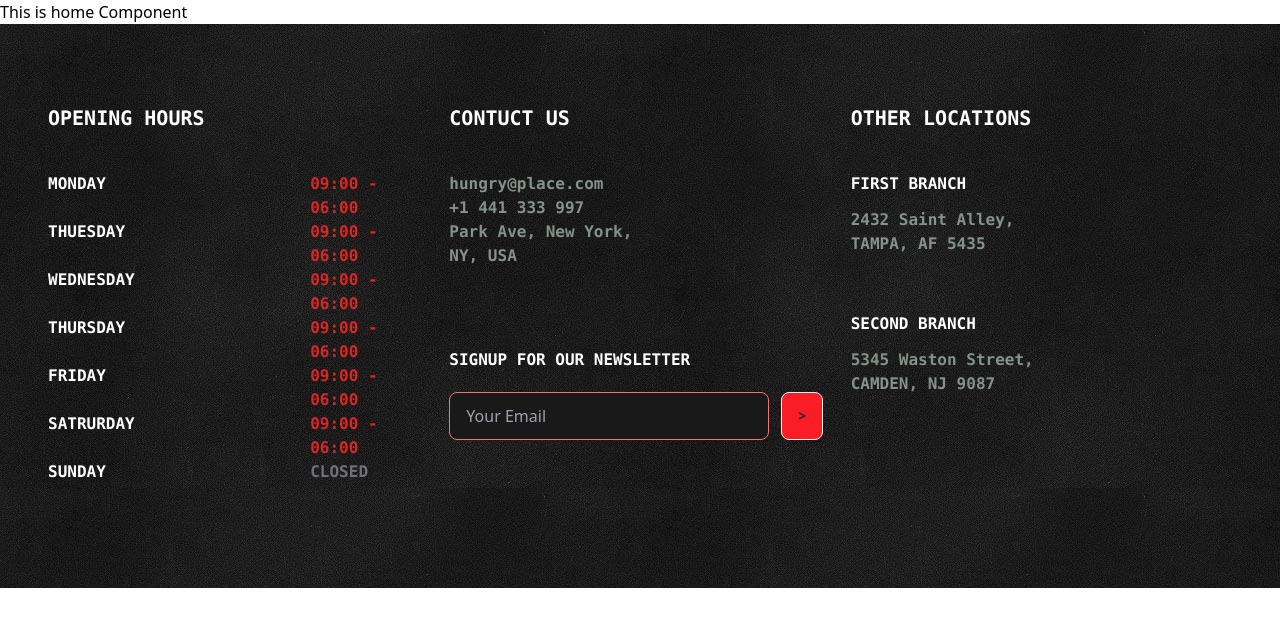
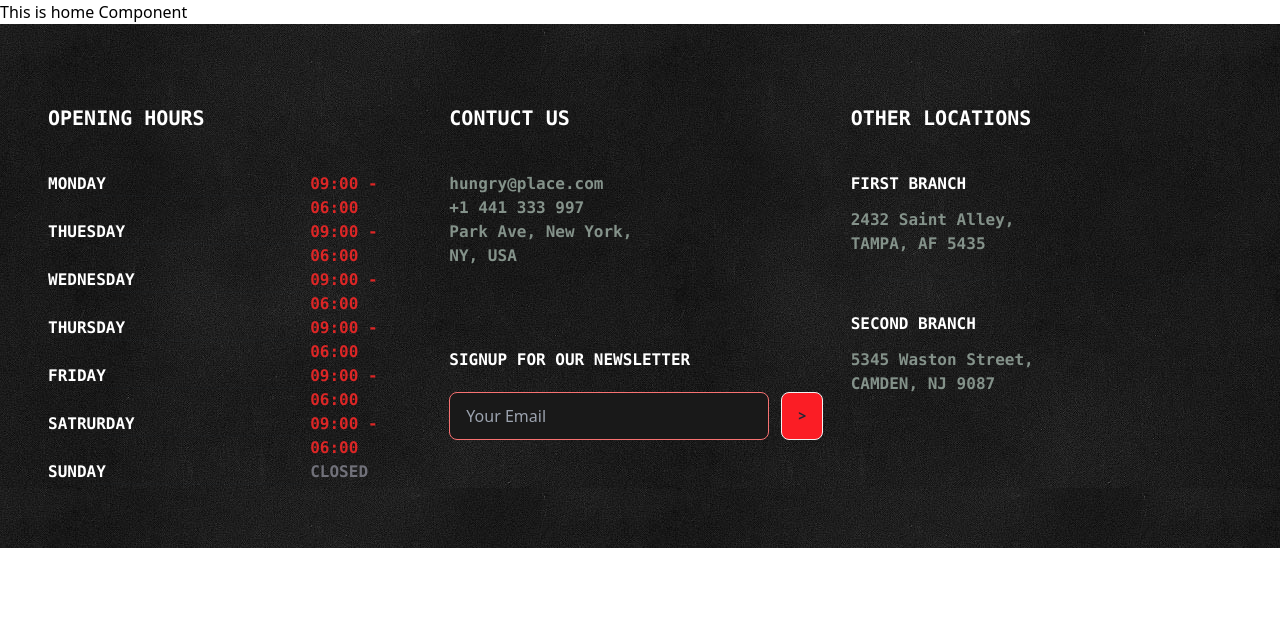
Before and after one commit to Nik7s/hungry-place-restaurant-client, a React (Vite) app: page / in a window 1280 px wide. Shown: the top 626 px of the page. Built offline with nearby package versions, Linux system fonts and the light colour scheme.

Commit message:
Refector design

```diff
--- a/src/Pages/Home/Home/Shared/Footer/Footer.jsx
+++ b/src/Pages/Home/Home/Shared/Footer/Footer.jsx
@@ -1,6 +1,6 @@
 const Footer = () => {
   return (
-    <div className="grid grid-cols-1 md:grid-cols-1 lg:grid-cols-3 gap-5  bg-footerBg text-white py-20 px-12">
+    <div className="grid grid-cols-1 md:grid-cols-1 lg:grid-cols-3 gap-5  bg-footerBg text-white pt-20 pb-10 px-12">
       <div>
         <h1 className="font-mono font-bold text-xl mb-10">OPENING HOURS</h1>
         <div className="grid lg:grid-cols-3">
```
